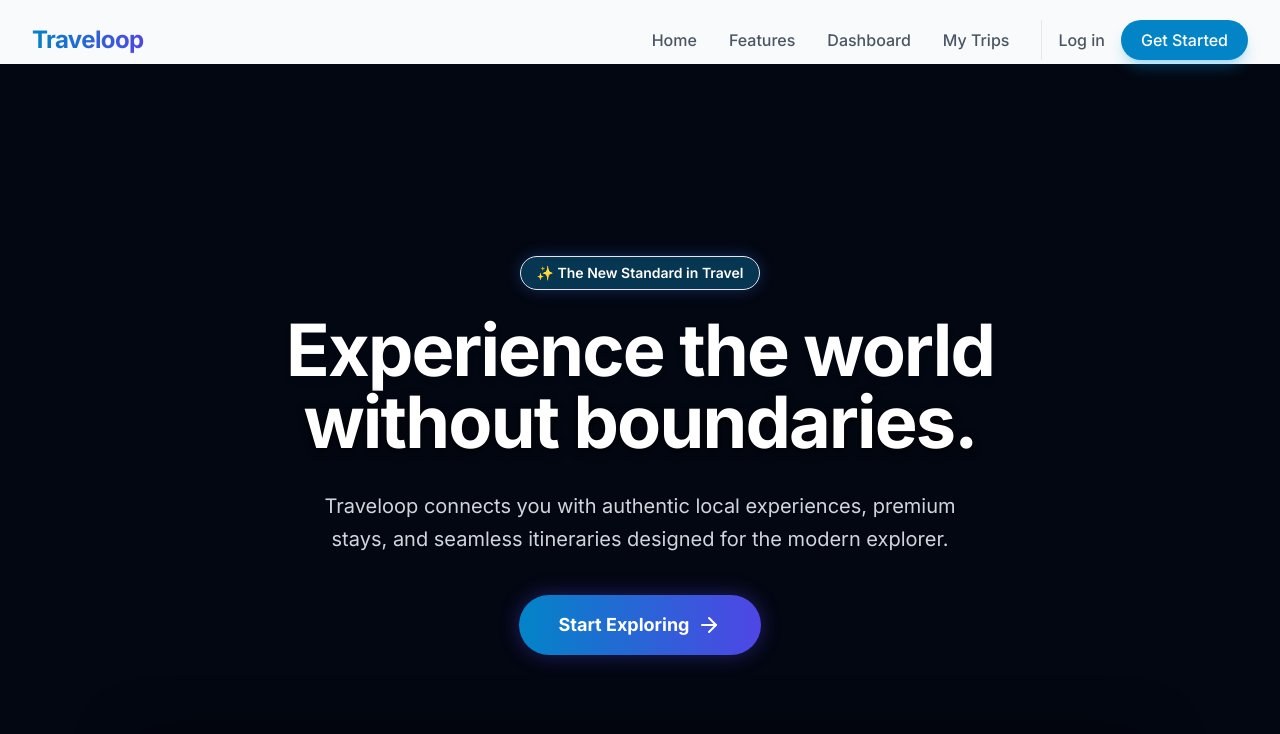
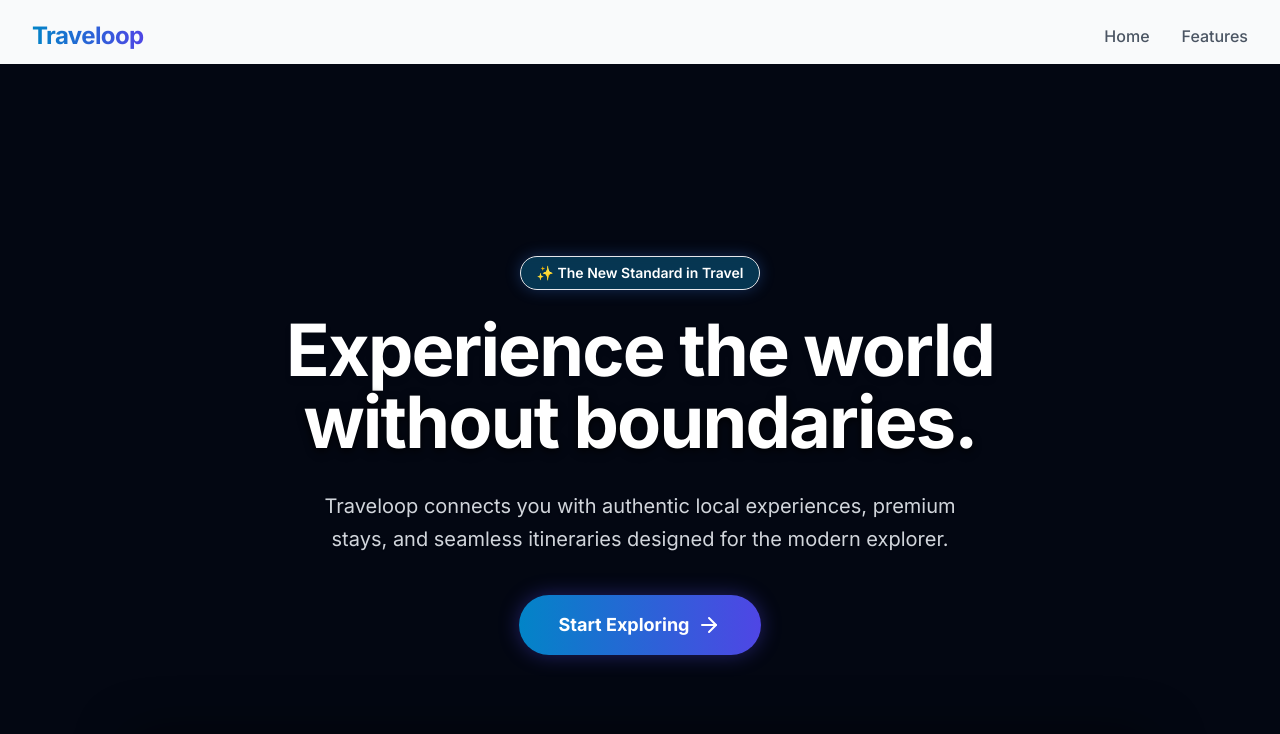
Before and after one commit to VaibhavSarsawat44/hackathon-project, a React app in the folder frontend/: page / in a window 1280 px wide. Shown: the top 734 px of the page. Built offline with nearby package versions, Linux system fonts and the light colour scheme; the HTML template or start-up script is replaced by a standard one.

Commit message:
fix(navbar): permanently remove Dashboard, My Trips, Log in, Get Started — keep ONLY Home and Features

```diff
--- a/frontend/src/components/Navbar.jsx
+++ b/frontend/src/components/Navbar.jsx
@@ -1,13 +1,11 @@
 import { useState, useEffect } from 'react';
 import { motion, AnimatePresence } from 'framer-motion';
-import { Menu, X, User } from 'lucide-react';
-import { Link, useLocation } from 'react-router-dom';
+import { Menu, X } from 'lucide-react';
+import { Link } from 'react-router-dom';
 
 const Navbar = () => {
   const [isOpen, setIsOpen] = useState(false);
   const [scrolled, setScrolled] = useState(false);
-  const [isDropdownOpen, setIsDropdownOpen] = useState(false);
-  const location = useLocation();
 
   useEffect(() => {
     const handleScroll = () => {
@@ -17,76 +15,23 @@ const Navbar = () => {
     return () => window.removeEventListener('scroll', handleScroll);
   }, []);
 
-  const isAuthRoute = location.pathname === '/dashboard' || location.pathname === '/create-trip' || location.pathname === '/build-itinerary' || location.pathname === '/my-trips' || location.pathname === '/profile';
-
   return (
     <nav className={`fixed w-full z-50 transition-all duration-300 ${scrolled ? 'bg-white/80 backdrop-blur-md shadow-sm py-3' : 'bg-transparent py-5'}`}>
       <div className="max-w-7xl mx-auto px-4 sm:px-6 lg:px-8">
         <div className="flex justify-between items-center">
-          <div className="flex items-center">
-            <Link to="/" className="text-2xl font-bold text-gradient tracking-tight">
-              Traveloop
-            </Link>
+
+          {/* Logo */}
+          <Link to="/" className="text-2xl font-bold text-gradient tracking-tight">
+            Traveloop
+          </Link>
+
+          {/* Desktop Nav — only Home & Features */}
+          <div className="hidden md:flex items-center space-x-8">
+            <Link to="/" className="text-gray-600 hover:text-primary-600 font-medium transition-colors">Home</Link>
+            <a href="#features" className="text-gray-600 hover:text-primary-600 font-medium transition-colors">Features</a>
           </div>
 
-          <div className="hidden md:flex items-center space-x-8">
-            {!isAuthRoute && (
-              <>
-                <Link to="/" className="text-gray-600 hover:text-primary-600 font-medium transition-colors">Home</Link>
-                <a href="#features" className="text-gray-600 hover:text-primary-600 font-medium transition-colors">Features</a>
-              </>
-            )}
-            <Link to="/dashboard" className="text-gray-600 hover:text-primary-600 font-medium transition-colors">Dashboard</Link>
-            <Link to="/my-trips" className="text-gray-600 hover:text-primary-600 font-medium transition-colors">My Trips</Link>
-
-            <div className="flex items-center space-x-4 ml-4 border-l border-gray-200 pl-4">
-              {!isAuthRoute ? (
-                <>
-                  <Link to="/login" className="text-gray-600 hover:text-primary-600 font-medium transition-colors">Log in</Link>
-                  <Link to="/register" className="bg-primary-600 hover:bg-primary-700 text-white px-5 py-2 rounded-full font-medium transition-colors shadow-lg shadow-primary-500/30">
-                    Get Started
-                  </Link>
-                </>
-              ) : (
-                <div className="relative">
-                  <button
-                    onClick={() => setIsDropdownOpen(!isDropdownOpen)}
-                    className="w-10 h-10 rounded-full border-2 border-primary-100 bg-primary-50 overflow-hidden cursor-pointer hover:border-primary-500 transition-colors shadow-sm flex items-center justify-center focus:outline-none"
-                  >
-                    <User className="w-6 h-6 text-primary-600" />
-                  </button>
-
-                  <AnimatePresence>
-                    {isDropdownOpen && (
-                      <motion.div
-                        initial={{ opacity: 0, y: 10, scale: 0.95 }}
-                        animate={{ opacity: 1, y: 0, scale: 1 }}
-                        exit={{ opacity: 0, y: 10, scale: 0.95 }}
-                        transition={{ duration: 0.2 }}
-                        className="absolute right-0 mt-3 w-48 bg-white rounded-xl shadow-lg border border-gray-100 overflow-hidden py-1 z-50"
-                      >
-                        <Link
-                          to="/profile"
-                          onClick={() => setIsDropdownOpen(false)}
-                          className="block px-4 py-2 text-sm font-medium text-gray-700 hover:bg-primary-50 hover:text-primary-600 transition-colors"
-                        >
-                          Account
-                        </Link>
-                        <Link
-                          to="/login"
-                          onClick={() => setIsDropdownOpen(false)}
-                          className="block px-4 py-2 text-sm font-medium text-red-600 hover:bg-red-50 transition-colors"
-                        >
-                          Log out
-                        </Link>
-                      </motion.div>
-                    )}
-                  </AnimatePresence>
-                </div>
-              )}
-            </div>
-          </div>
-
+          {/* Mobile menu toggle */}
           <div className="md:hidden flex items-center">
             <button onClick={() => setIsOpen(!isOpen)} className="text-gray-600">
               {isOpen ? <X size={24} /> : <Menu size={24} />}
@@ -95,7 +40,7 @@ const Navbar = () => {
         </div>
       </div>
 
-      {/* Mobile Menu */}
+      {/* Mobile Menu — only Home & Features */}
       <AnimatePresence>
         {isOpen && (
           <motion.div
@@ -105,33 +50,20 @@ const Navbar = () => {
             className="md:hidden glass absolute w-full left-0 top-full shadow-xl border-t border-gray-100"
           >
             <div className="px-4 pt-2 pb-6 space-y-2 flex flex-col">
-              {!isAuthRoute && (
-                <>
-                  <Link to="/" className="block px-3 py-3 text-base font-medium text-gray-700 hover:text-primary-600 hover:bg-primary-50 rounded-lg">Home</Link>
-                  <a href="#features" className="block px-3 py-3 text-base font-medium text-gray-700 hover:text-primary-600 hover:bg-primary-50 rounded-lg">Features</a>
-                </>
-              )}
-              <Link to="/dashboard" className="block px-3 py-3 text-base font-medium text-gray-700 hover:text-primary-600 hover:bg-primary-50 rounded-lg">Dashboard</Link>
-              <Link to="/my-trips" className="block px-3 py-3 text-base font-medium text-gray-700 hover:text-primary-600 hover:bg-primary-50 rounded-lg">My Trips</Link>
-              <div className="h-px bg-gray-200 my-2"></div>
-              {!isAuthRoute ? (
-                <>
-                  <Link to="/login" className="block px-3 py-3 text-base font-medium text-gray-700 hover:text-primary-600">Log in</Link>
-                  <Link to="/register" className="block w-full text-center mt-2 bg-primary-600 text-white px-5 py-3 rounded-xl font-medium shadow-md">
-                    Get Started
-                  </Link>
-                </>
-              ) : (
-                <>
-                  <Link to="/profile" onClick={() => setIsOpen(false)} className="flex items-center space-x-3 px-3 py-3 hover:bg-primary-50 rounded-lg transition-colors">
-                    <div className="w-10 h-10 rounded-full border-2 border-primary-100 bg-primary-50 overflow-hidden shadow-sm flex items-center justify-center">
-                      <User className="w-6 h-6 text-primary-600" />
-                    </div>
-                    <span className="font-medium text-gray-700">Account</span>
-                  </Link>
-                  <Link to="/login" onClick={() => setIsOpen(false)} className="block px-3 py-3 text-base font-medium text-red-600 hover:bg-red-50 rounded-lg transition-colors">Log out</Link>
-                </>
-              )}
+              <Link
+                to="/"
+                onClick={() => setIsOpen(false)}
+                className="block px-3 py-3 text-base font-medium text-gray-700 hover:text-primary-600 hover:bg-primary-50 rounded-lg"
+              >
+                Home
+              </Link>
+              <a
+                href="#features"
+                onClick={() => setIsOpen(false)}
+                className="block px-3 py-3 text-base font-medium text-gray-700 hover:text-primary-600 hover:bg-primary-50 rounded-lg"
+              >
+                Features
+              </a>
             </div>
           </motion.div>
         )}
```
